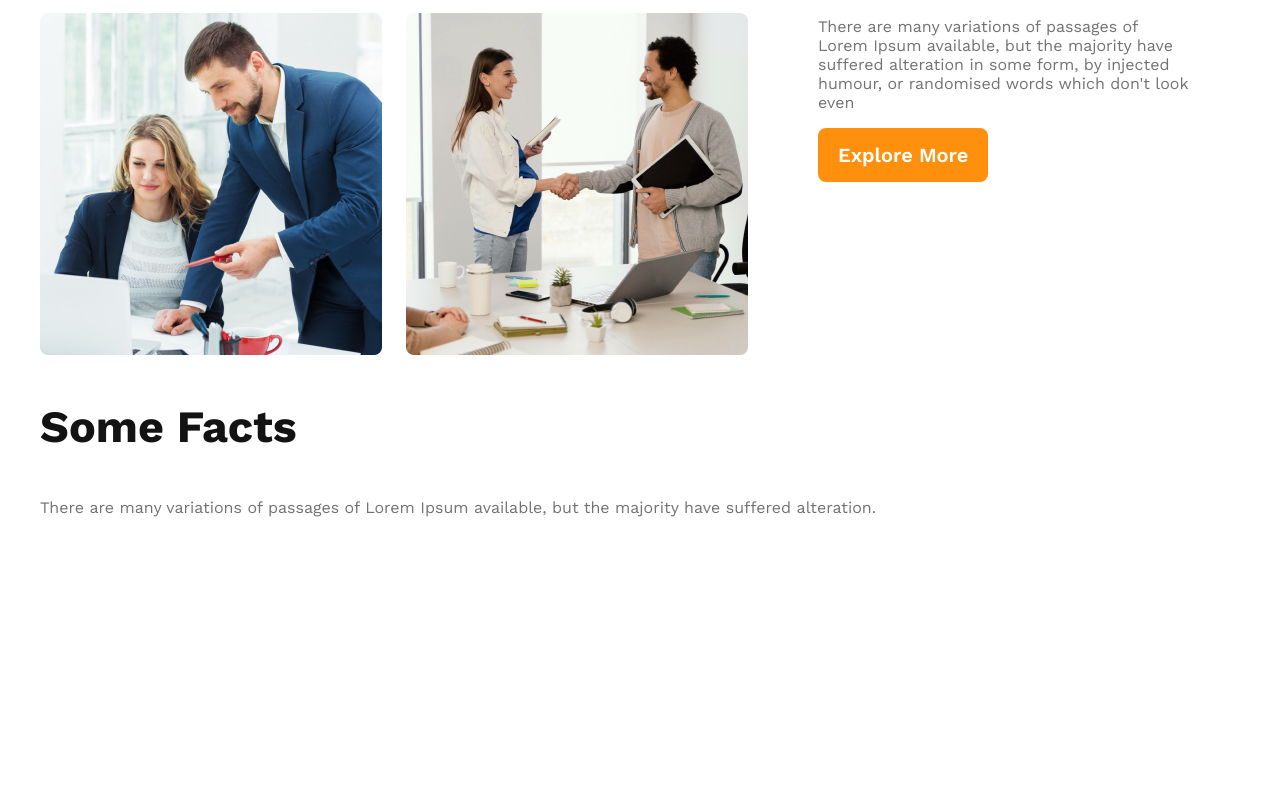
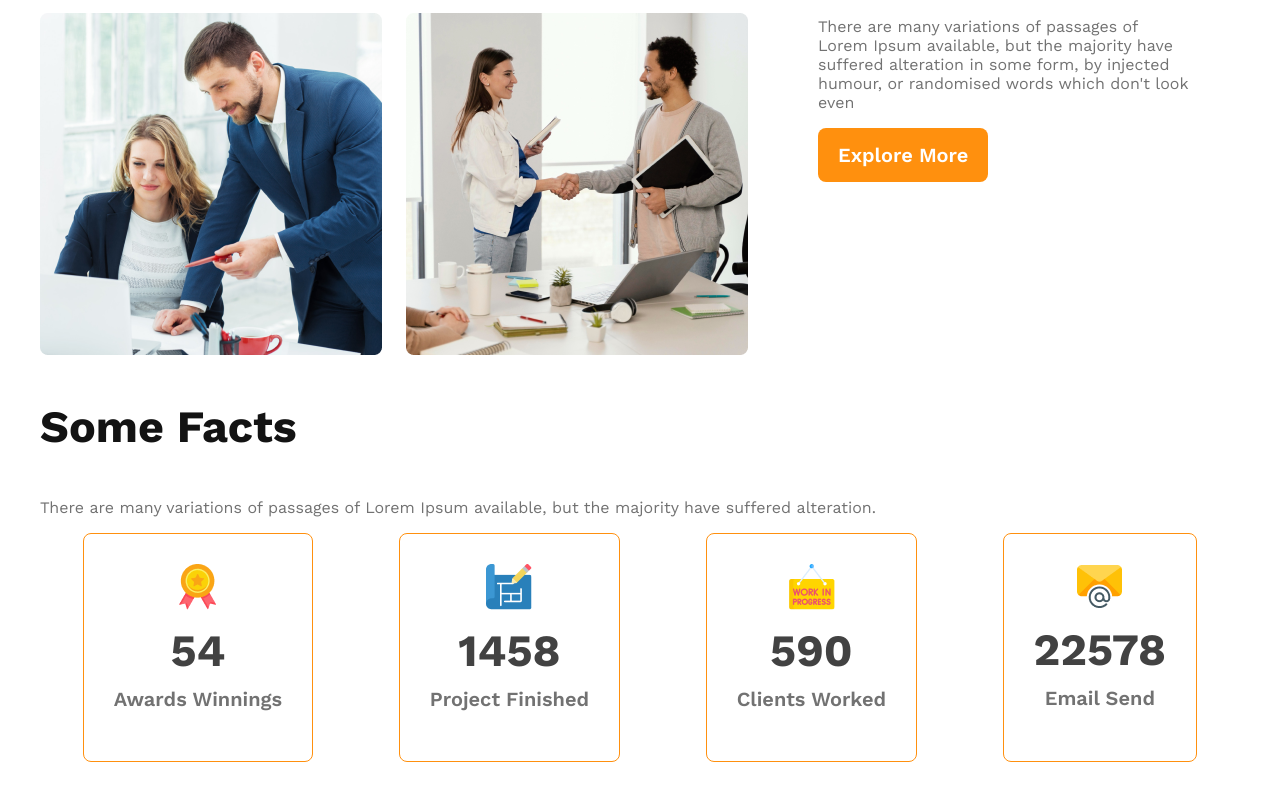
Before and after one commit to shakilgit1/g3-architects-website, a plain HTML site: page index.html in a window 1280 px wide. Shown: the part 1424-2224 px from the top of the page. Before the commit the page ends 2011 px from the top, so only its background shows below. Drawn offline with nearby package versions, Linux system fonts and the light colour scheme.

Commit message:
cards added

```diff
--- a/index.html
+++ b/index.html
@@ -51,6 +51,28 @@
         <section class="facts">
             <h3 class="section-title">Some Facts</h3>
            <p class="text-light-gray">There are many variations of passages of Lorem Ipsum available, but the majority have suffered alteration.</p>
+           <div class="facts-card-container">
+             <div class="card">
+                <img src="images/icons/ribon.png" alt="">
+                <h2 class="card-stats">54</h2>
+                <p class="card-title text-light-gray">Awards Winnings</p>
+             </div>
+             <div class="card">
+                <img src="images/icons/projects.png" alt="">
+                <h2 class="card-stats">1458</h2>
+                <p class="card-title text-light-gray">Project Finished</p>
+             </div>
+             <div class="card">
+                <img src="images/icons/customers.png" alt="">
+                <h2 class="card-stats">590</h2>
+                <p class="card-title text-light-gray">Clients Worked</p>
+             </div>
+             <div class="card">
+                <img src="images/icons/email.png" alt="">
+                <h2 class="card-stats">22578</h2>
+                <p class="card-title text-light-gray">Email Send</p>
+             </div>
+           </div>
         </section>
     </main>
     <footer>
--- a/styles.css
+++ b/styles.css
@@ -1,43 +1,41 @@
 /* Work Sans font form google fonts */
-@import url('https://fonts.googleapis.com/css2?family=Work+Sans:wght@400;500;600;700;800&display=swap');
+@import url("https://fonts.googleapis.com/css2?family=Work+Sans:wght@400;500;600;700;800&display=swap");
 
 /* shared styles */
 
-*{
-    font-family: 'Work Sans', sans-serif;
-
+* {
+  font-family: "Work Sans", sans-serif;
 }
-.text-light-gray{
+.text-light-gray {
   color: #727272;
 }
 
-.btn-primary{
+.btn-primary {
   border-radius: 8px;
-    background: #FF900E;
+  background: #ff900e;
   padding: 15px 20px;
-    color: #FFF;
+  color: #fff;
   font-size: 1.25rem;
   font-weight: 600;
   border: 0;
   cursor: pointer;
 }
 
-.section-title{
+.section-title {
   font-size: 2.8rem;
   font-weight: 700;
   color: #131313;
 }
 
 /* header styles */
-header{
-    background: rgba(255, 144, 14, 0.10);
+header {
+  background: rgba(255, 144, 14, 0.1);
   padding: 50px 240px;
 }
-nav{
+nav {
   display: flex;
   justify-content: space-between;
   align-items: center;
-
 }
 
 nav > ul {
@@ -49,92 +47,106 @@ nav li {
   font-weight: 500;
   font-size: 1rem;
 }
-nav li a{
+nav li a {
   text-decoration: none;
   color: #424242;
 }
 /* banner styles */
-.banner-content{
-    max-width:800px;
+.banner-content {
+  max-width: 800px;
   text-align: center;
   margin: 0 auto;
-
 }
-.banner img{
+.banner img {
   margin-top: 20px;
   width: 100%;
 }
-.banner-title{
+.banner-title {
   color: #131313;
   font-size: 4rem;
   font-weight: 700;
 }
 
-
-
 /* main styles */
 
-main{
+main {
   max-width: 1200px;
   margin: 70px auto;
-
 }
 /* teams styles */
-.teams-container{
+.teams-container {
   display: flex;
   align-items: center;
   /* gap: 50px; */
-
 }
-.teams-img-container{
+.teams-img-container {
   display: grid;
   grid-template-columns: repeat(2, 1fr);
   gap: 1.5rem;
 }
-.teams-content{
+.teams-content {
   padding-left: 70px;
   padding-right: 50px;
 }
-.teams-title{
+.teams-title {
   font-size: 2.8rem;
 }
-.teams-title .quick-list{
-
+.teams-title .quick-list {
   font-weight: 500;
 }
-.teams-title .text-features{
-    color: #FF900E;
+.teams-title .text-features {
+  color: #ff900e;
   font-weight: 700;
 }
-
+/* fact section */
+.facts-card-container{
+    display: flex;
+    justify-content: space-around;
+}
+.facts-card-container .card {
+  border-radius: 8px;
+  border: 1px solid #ff900e;
+  text-align: center;
+  padding: 30px;
+}
+.facts-card-container .card-title{
+    font-weight: 600;
+    font-size: 1.25rem;
+    margin-top: 5px;
+}
+.facts-card-container .card-stats{
+    font-size: 2.8rem;
+    color:#424242;
+    margin-top: 10px;
+    margin-bottom: 10px;
+}
 
 /* responsive media query */
 
 /* mobile devices */
-@media screen and (max-width:576px) {
-    header{
+@media screen and (max-width: 576px) {
+  header {
     padding: 20px;
   }
   nav,
-    .teams-container
-    {
+  .teams-container {
     flex-direction: column;
   }
-    .teams-img-container{
+  .teams-img-container {
     grid-template-columns: 1fr;
   }
-    .teams-content{
+  .teams-content {
     padding-left: 20px;
     padding-right: 20px;
   }
 }
 /* tablet or medium devices */
-@media screen and (min-width:576px) and (max-width:960px) {
-
-    header{
+@media screen and (min-width: 576px) and (max-width: 960px) {
+  header {
     padding: 50px;
   }
-    nav, .teams-container{
+  nav,
+  .teams-container {
     flex-direction: column;
   }
 }
```
Lines whose indentation alone changed are shown as unchanged.
